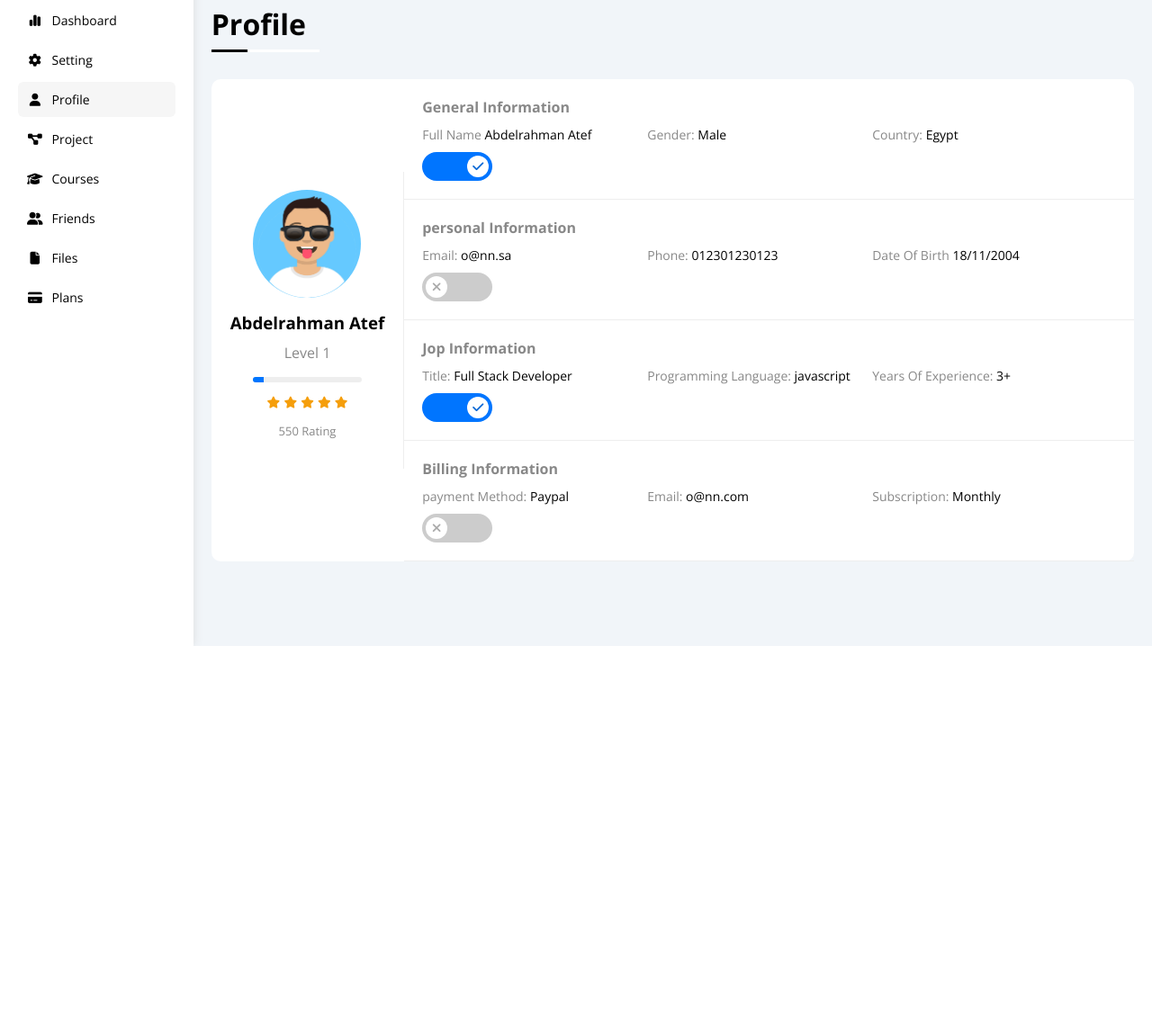
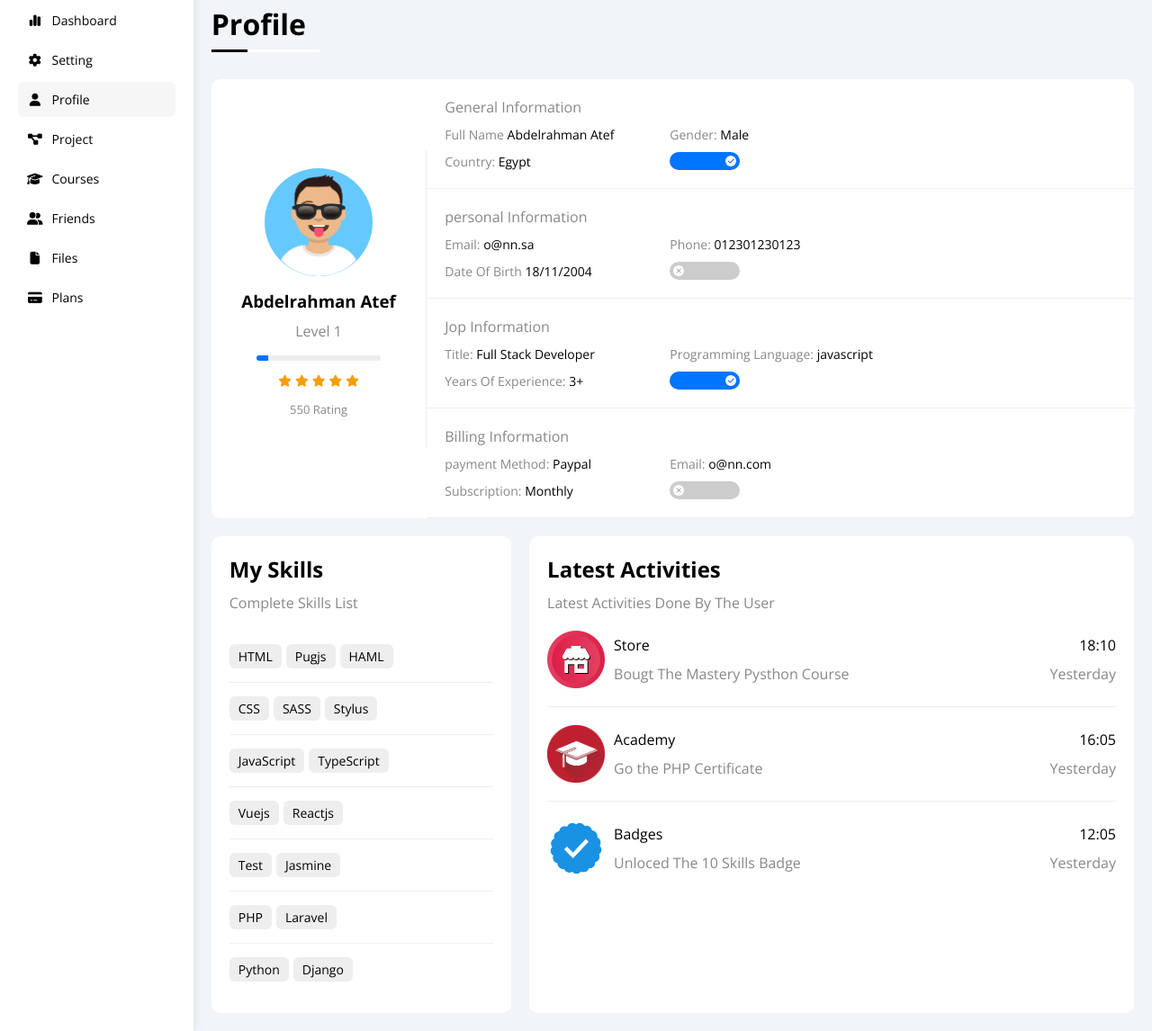
Before and after one commit to Boody2004/html-and-css-template-four, a plain HTML site: page src/pages/profile.html in a window 1280 px wide. Shown: the part 82-1228 px from the top of the page at 90% size. Before the commit the page ends 800 px from the top, so only its background shows below. Drawn offline with nearby package versions, Linux system fonts and the light colour scheme; files whose address does not match are found by name.

Commit message:
add Skills And Activities

```diff
--- a/src/pages/profile.html
+++ b/src/pages/profile.html
@@ -25,7 +25,7 @@
     <div class="page d-flex">
       <div class="sidebar bg-white p-20 p-relative">
         <h3 class="p-relative text-center mt-0">Min <span>Dashboard</span></h3>
-        <ul class="list-none p-0">
+        <ul class="list-none">
           <li>
             <a
               class="d-flex align-center fs-14 text-black radius-6 p-10"
@@ -138,7 +138,7 @@
               </div>
               <p class="text-grey fs-13">550 Rating</p>
             </div>
-            <div class="info-box">
+            <div class="info-box w-full text-center-sm">
               <div class="box p-20 d-flex align-center">
                 <h4 class="text-grey fs-15 m-0 w-full">General Information</h4>
                 <div class="fs-14">
@@ -225,6 +225,62 @@
               </div>
             </div>
           </div>
+          <div class="other-data d-flex gap-20">
+            <div class="skills-card p-20 bg-white radius-10 mt-20">
+              <h2 class="mt-0 mb-10">My Skills</h2>
+              <p class="mt-0 mb-20 text-grey fs-15">Complete Skills List</p>
+              <ul class="list-none m-0 text-center-sm">
+                <li><span>HTML</span><span>Pugjs</span><span>HAML</span></li>
+                <li><span>CSS</span><span>SASS</span><span>Stylus</span></li>
+                <li><span>JavaScript</span><span>TypeScript</span></li>
+                <li><span>Vuejs</span><span>Reactjs</span></li>
+                <li><span>Test</span><span>Jasmine</span></li>
+                <li><span>PHP</span><span>Laravel</span></li>
+                <li><span>Python</span><span>Django</span></li>
+              </ul>
+            </div>
+            <div class="activities p-20 bg-white radius-10 mt-20">
+              <h2 class="mt-0 mb-10">Latest Activities</h2>
+              <p class="mt-0 mb-20 text-grey fs-15">
+                Latest Activities Done By The User
+              </p>
+              <div class="activity d-flex align-center text-center-sm">
+                <img src="../public/imgs/activity-01.png" alt="Activity 1" />
+                <div class="info">
+                  <span class="d-block mb-10">Store</span>
+                  <span class="text-grey"
+                    >Bougt The Mastery Pysthon Course</span
+                  >
+                </div>
+                <div class="date">
+                  <span class="d-block mb-10">18:10</span>
+                  <span class="text-grey"> Yesterday </span>
+                </div>
+              </div>
+              <div class="activity d-flex align-center text-center-sm">
+                <img src="../public/imgs/activity-02.png" alt="Activity 1" />
+                <div class="info">
+                  <span class="d-block mb-10">Academy</span>
+                  <span class="text-grey"> Go the PHP Certificate </span>
+                </div>
+                <div class="date">
+                  <span class="d-block mb-10">16:05</span>
+                  <span class="text-grey">Yesterday</span>
+                </div>
+              </div>
+              <div class="activity d-flex align-center text-center-sm">
+                <img src="../public/imgs/activity-03.png" alt="Activity 1" />
+                <div class="info">
+                  <span class="d-block mb-10">Badges</span>
+                  <span class="text-grey"> Unloced The 10 Skills Badge </span>
+                </div>
+                <div class="date">
+                  <span class="d-block mb-10">12:05</span>
+                  <span class="text-grey">Yesterday</span>
+                </div>
+              </div>
+            </div>
+          </div>
         </div>
       </div>
     </div>
--- a/src/style/framework.css
+++ b/src/style/framework.css
@@ -243,6 +243,7 @@
 /* list */
 .list-none {
   list-style: none;
+  padding: 0px;
 }
 /* list */
 
--- a/src/style/main.css
+++ b/src/style/main.css
@@ -718,6 +718,25 @@ a {
 
 /* Profile Page */
 /* Profile */
+.profile-page .info-box h4 {
+  font-weight: normal;
+}
+.profile-page .info-box .toggle-switch {
+  height: 20px;
+}
+@media (max-width: 767px) {
+  .profile-page .info-box .toggle-switch {
+    margin: auto;
+  }
+}
+.profile-page .info-box .toggle-switch::before {
+  width: 12px;
+  height: 12px;
+  font-size: 8px;
+}
+.profile-page .info-box .toggle-checkbox:checked + .toggle-switch::before {
+  left: 62px;
+}
 .profile-page .avatar-box {
   width: 300px;
 }
@@ -760,5 +779,60 @@ a {
     border-right: 1px solid#eee;
   }
 }
+@media (max-width: 767px) {
+  .profile-page .other-data {
+    flex-direction: column;
+  }
+}
+.profile-page .skills-card {
+  flex-grow: 1;
+}
+.profile-page .skills-card ul li {
+  padding: 15px 0;
+}
+.profile-page .skills-card ul li:not(:last-child) {
+  border-bottom: 1px solid #eee;
+}
+.profile-page .skills-card ul li span {
+  display: inline-flex;
+  padding: 4px 10px;
+  background-color: #eee;
+  border-radius: 6px;
+  font-size: 14px;
+}
+.profile-page .skills-card ul li span:not(:last-child) {
+  margin-right: 5px;
+}
+.profile-page .activities {
+  flex-grow: 2;
+}
+.profile-page .activities .activity:not(:last-child) {
+  border-bottom: 1px solid #eee;
+  padding-bottom: 20px;
+  margin-bottom: 20px;
+}
+.profile-page .activities .activity img {
+  width: 64px;
+  height: 64px;
+  margin-right: 10px;
+}
+@media (min-width: 768px) {
+  .profile-page .activities .activity .date {
+    margin-left: auto;
+    text-align: right;
+  }
+}
+@media (max-width: 767px) {
+  .profile-page .activities .activity {
+    flex-direction: column;
+  }
+  .profile-page .activities .activity img {
+    margin-right: 0;
+    margin-bottom: 15px;
+  }
+  .profile-page .activities .activity .date {
+    margin-top: 15px;
+  }
+}
 /* Profile */
 /* Profile Page */
```
Also changed, not shown: index.html (+4 -4 lines), src/pages/setting.html (+1 -1 lines), 1 other file.
